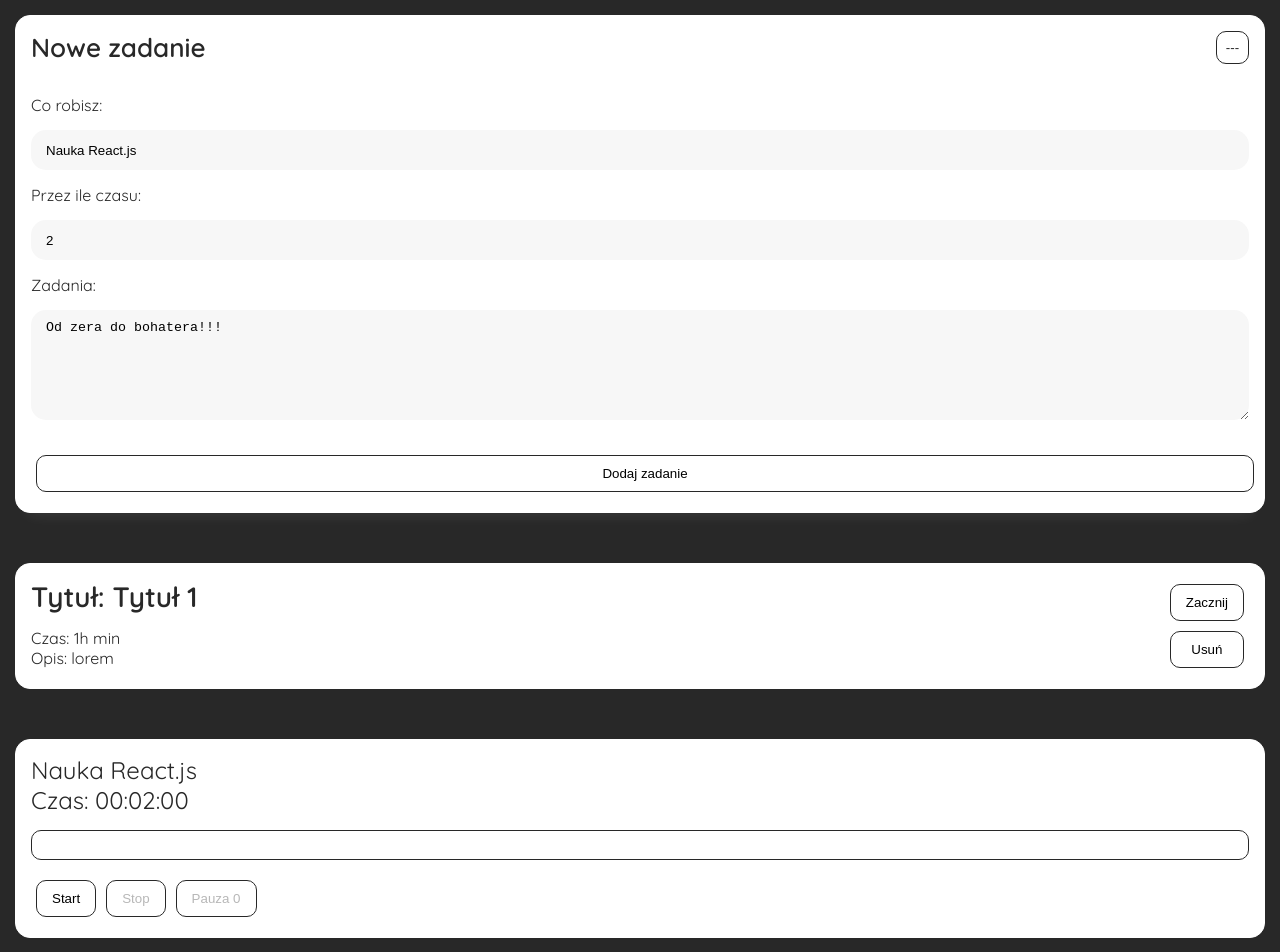
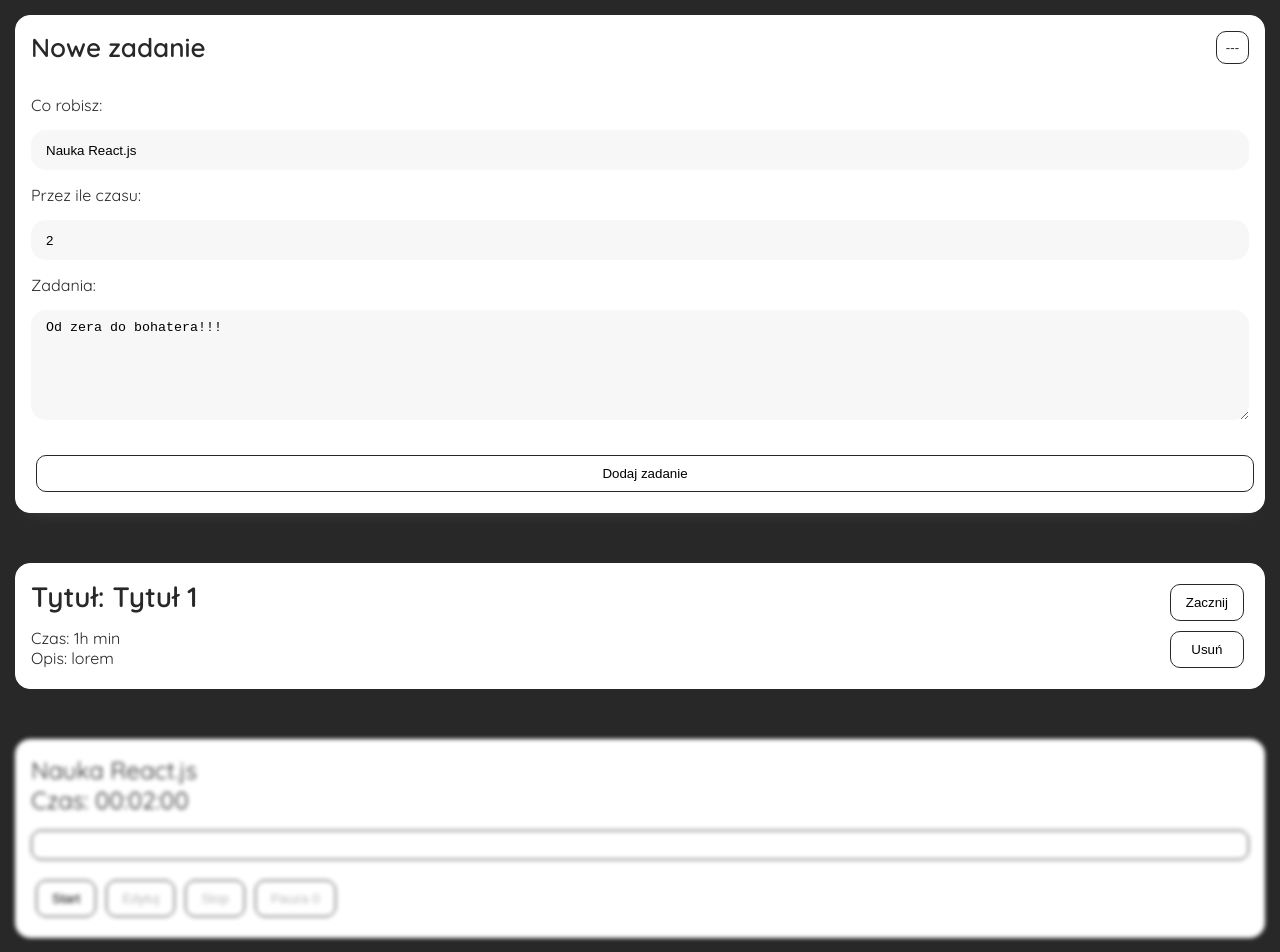
Before and after one commit to chudymikolaj/task-timer, a React (Create React App) app: page / in a window 1280 px wide. Shown: the top 952 px of the page. Built offline with nearby package versions, Linux system fonts and the light colour scheme.

Commit message:
Added editable task

```diff
--- a/src/assets/scss/_global.scss
+++ b/src/assets/scss/_global.scss
@@ -5,6 +5,10 @@ body {
   color: $white;
   -webkit-font-smoothing: antialiased;
   -moz-osx-font-smoothing: grayscale;
+}
+
+.inactive {
+  filter: blur(2px);
 }
 
 .btn {
@@ -18,6 +22,10 @@ body {
 
 .btn--add {
   width: 100%;
+
+  &[disabled] {
+    cursor: default;
+  }
 }
 
 .btn--options {
--- a/src/components/FormNewTask.js
+++ b/src/components/FormNewTask.js
@@ -8,28 +8,29 @@ export default function FormNewTask(props) {
     onTitleChange,
     onTimeChange,
     onTextChange,
-    onAddChange
+    onAddChange,
+    isEditable
   } = props;
 
   return (
-    <div className="TaskEditor">
+    <div className={`TaskEditor ${isEditable ? null : 'inactive'}`}>
       <div className="TaskEditor__block--flexBorder">
         <h2 className="TaskEditor__title">Nowe zadanie</h2>
         <button className="btn btn--options">---</button>
       </div>
       <label className="TaskEditor__label">
         <span className="TaskEditor__label__name">Co robisz:</span>
-        <input className="TaskEditor__label__input" type="text" placeholder="Nazwa zadania" value={title} onChange={onTitleChange} disabled={false} />
+        <input className="TaskEditor__label__input" type="text" placeholder="Nazwa zadania" value={title} onChange={onTitleChange} disabled={ !isEditable } />
       </label>
       <label className="TaskEditor__label">
         <span className="TaskEditor__label__name">Przez ile czasu:</span>
-        <input className="TaskEditor__label__input" type="number" placeholder="Czas trwania zadania" value={time} onChange={onTimeChange} disabled={false} />
+        <input className="TaskEditor__label__input" type="number" placeholder="Czas trwania zadania" value={time} onChange={onTimeChange} disabled={!isEditable} />
       </label>
       <label className="TaskEditor__label">
         <span className="TaskEditor__label__name">Zadania:</span>
-        <textarea className="TaskEditor__textarea" rows="6" placeholder="Opis zadania" value={text} onChange={onTextChange} disabled={false} ></ textarea>
+        <textarea className="TaskEditor__textarea" rows="6" placeholder="Opis zadania" value={text} onChange={onTextChange} disabled={!isEditable} ></ textarea>
       </label>
-      <button className="btn btn--add" onClick={onAddChange} disabled={false} >Dodaj zadanie</button>
+      <button className="btn btn--add" onClick={onAddChange} disabled={!isEditable} >Dodaj zadanie</button>
     </div>
   );
 }
--- a/src/components/TaskTimer.js
+++ b/src/components/TaskTimer.js
@@ -23,13 +23,13 @@ export default class TaskTimer extends Component {
 
   render() {
     const { isRunning, isPaused, pausesCount, startTime, endTime, elapsedTime } = this.state;
-    const { title, time } = this.props;
+    const { title, time, isEditable, onEdit } = this.props;
     const gettingTime = time * 60;
     const progressTime = gettingTime - elapsedTime;
     const getPercentProgressBar = ( elapsedTime / gettingTime ) * 100.0;
 
     return (
-      <div className="TaskTimer">
+      <div className={`TaskTimer ${isEditable ? 'inactive' : null}`}>
         <h2>{title}</h2>
 
         { startTime ? <p>{ `Started at -> ${startTime}`}</p> : null }
@@ -40,6 +40,7 @@ export default class TaskTimer extends Component {
 
         <div>
           <button className="btn" onClick={this.handleStart} disabled={isRunning}>Start</button>
+          <button className="btn" onClick={onEdit}  disabled={isEditable}>Edytuj</button>
           <button className="btn" onClick={this.handleStop}  disabled={!isRunning}>Stop</button>
           <button className="btn" onClick={this.togglePause} disabled={!isRunning}>{isPaused ? 'Wznów' : 'Pauza'} {pausesCount}</button>
         </div>
--- a/src/components/TasksTable.js
+++ b/src/components/TasksTable.js
@@ -13,6 +13,7 @@ export default class TasksTable extends Component {
       title: 'Nauka React.js',
       time: '2',
       text: 'Od zera do bohatera!!!',
+      isEditable: true,
       tasks: [
         {
           'uuid': 'asdas',
@@ -26,7 +27,7 @@ export default class TasksTable extends Component {
 
 
   render() {
-    const { title, time, text, tasks } = this.state;
+    const { title, time, text, tasks, isEditable } = this.state;
 
     return (
       <React.Fragment>
@@ -34,15 +35,18 @@ export default class TasksTable extends Component {
           title={title}
           time={time}
           text={text}
+          isEditable= {isEditable}
           onTitleChange={this.handleTitle}
           onTimeChange={this.handleTime}
           onTextChange={this.handleText}
-          onAddChange={this.handleSubmit}
+          onAddChange={this.handleConfirm}
         />
         <TaskList tasks={tasks} removeTask={this.removeTask} />
         <TaskTimer
           title={title}
           time={time}
+          isEditable={isEditable}
+          onEdit={this.handleEdit}
          />
       </React.Fragment>
     )
@@ -52,12 +56,20 @@ export default class TasksTable extends Component {
     this.setState({ title: e.target.value });
   }
 
+  handleTime = (e) => {
+    this.setState({ time: e.target.value });
+  }
+
   handleText = (e) => {
     this.setState({ text: e.target.value });
   }
 
-  handleTime = (e) => {
-    this.setState({ time: e.target.value });
+  handleConfirm = () => {
+    this.setState({ isEditable: false })
+  }
+
+  handleEdit = () => {
+    this.setState({ isEditable: true })
   }
 
   handleSubmit = (e) => {
@@ -72,11 +84,11 @@ export default class TasksTable extends Component {
       time: this.state.time
     }
 
-    this.setState({
-      title: '',
-      text: '',
-      time: ''
-    })
+    // this.setState({
+    //   title: '',
+    //   text: '',
+    //   time: ''
+    // })
 
     this.setState({
       tasks: [ ...this.state.tasks, newTask]
```
